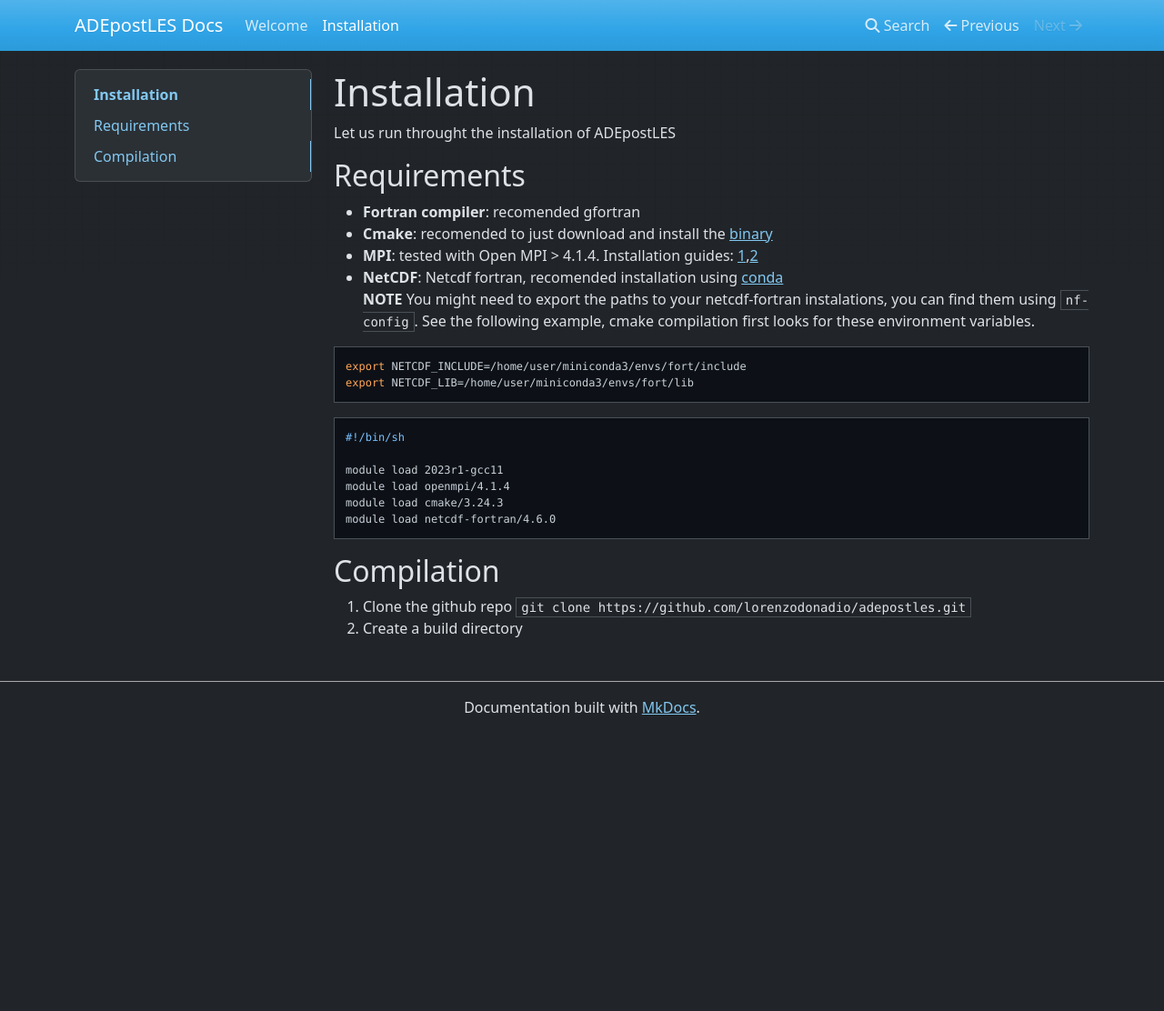
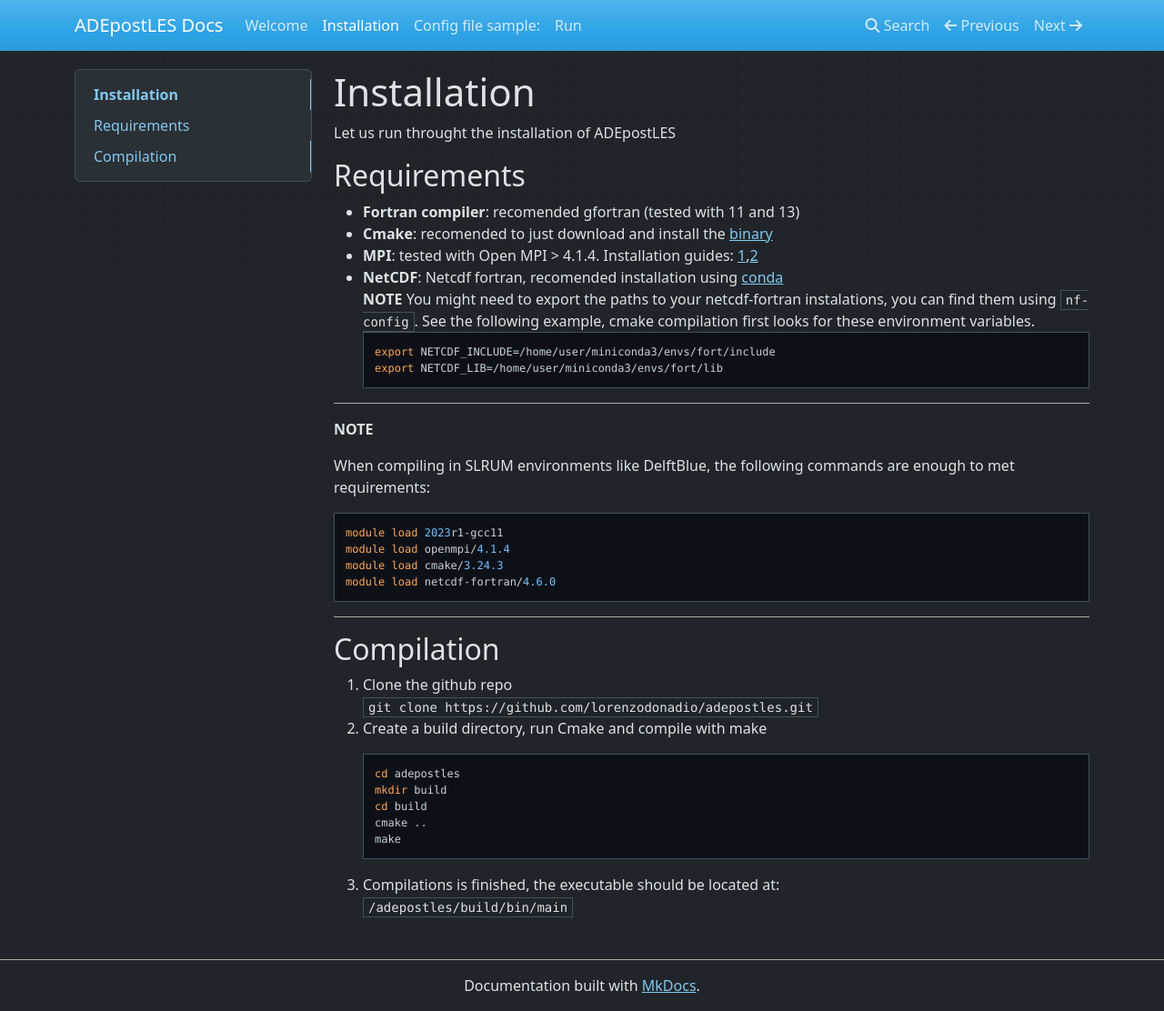
Before and after one commit to lorenzodonadio/adepostles, an MkDocs documentation site: the page built from docs/installation.md, in a window 1280 px wide and 1112 px high. Shown: the whole window at 91% size. Built offline with MkDocs 1.6.1, drawn with Linux system fonts in a browser that asks for light colours; nearby versions of some CDN libraries.

Commit message:
bugfix attempt modfields

````diff
--- a/docs/installation.md
+++ b/docs/installation.md
@@ -4,28 +4,41 @@ Let us run throught the installation of ADEpostLES
 
 ## Requirements
 
-- **Fortran compiler**: recomended gfortran
+- **Fortran compiler**: recomended gfortran (tested with 11 and 13)
 - **Cmake**: recomended to just download and install the [binary](https://cmake.org/download/)
 - **MPI**: tested with Open MPI > 4.1.4. Installation guides: [1](https://webpages.charlotte.edu/abw/coit-grid01.uncc.edu/ParallelProgSoftware/Software/OpenMPIInstall.pdf),[2](https://docs.open-mpi.org/en/main/installing-open-mpi/quickstart.html)
 - **NetCDF**: Netcdf fortran, recomended installation using [conda](https://anaconda.org/conda-forge/netcdf-fortran)
   **NOTE** You might need to export the paths to your netcdf-fortran instalations, you can find them using `nf-config`. See the following example, cmake compilation first looks for these environment variables.
 
-```
-export NETCDF_INCLUDE=/home/user/miniconda3/envs/fort/include
-export NETCDF_LIB=/home/user/miniconda3/envs/fort/lib
-```
+        export NETCDF_INCLUDE=/home/user/miniconda3/envs/fort/include
+        export NETCDF_LIB=/home/user/miniconda3/envs/fort/lib
+
+---
+
+**NOTE**
+
+When compiling in SLRUM environments like DelftBlue, the following commands are enough to met requirements:
 
 ```
-#!/bin/sh
-
 module load 2023r1-gcc11
 module load openmpi/4.1.4
 module load cmake/3.24.3
 module load netcdf-fortran/4.6.0
 ```
 
+---
+
 ## Compilation
 
-1. Clone the github repo
-   `git clone https://github.com/lorenzodonadio/adepostles.git`
-2. Create a build directory
+1.  Clone the github repo
+    `git clone https://github.com/lorenzodonadio/adepostles.git`
+2.  Create a build directory, run Cmake and compile with make
+
+        cd adepostles
+        mkdir build
+        cd build
+        cmake ..
+        make
+
+3.  Compilations is finished, the executable should be located at:
+    `/adepostles/build/bin/main`
````
Also changed, not shown: docs/namoptions.md (added, +31 -0 lines), docs/run.md (added, +52 -0 lines), 1 other file.
